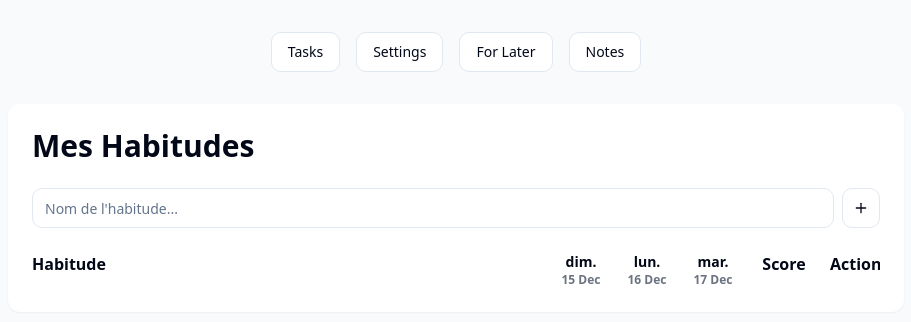
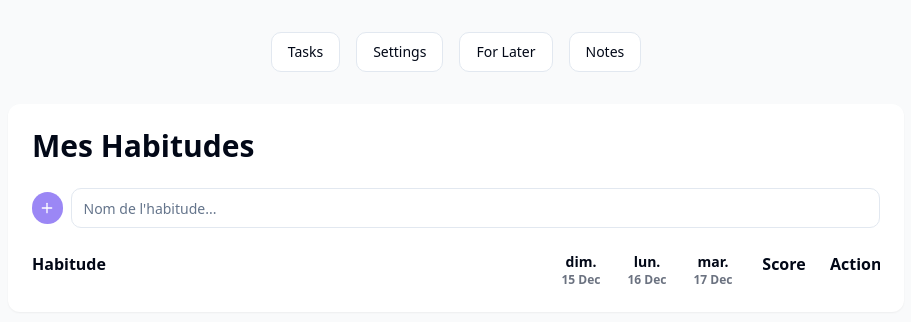
Before and after one commit to Marc444-creator/act, a React (Vite) app: page /habits in a window 1280 px wide. Shown: the top 322 px of the page, without its empty margins (184-1095 px from the left). Built offline with nearby package versions, Linux system fonts and the light colour scheme.

Commit message:
Update HabitForm button position
Rearranged the "+" button to appear before the free text field in the HabitForm component. Updated the button's style to match the appearance of the task form button, ensuring a consistent design across the application.
[skip gpt_engineer]

```diff
--- a/src/components/habits/HabitForm.tsx
+++ b/src/components/habits/HabitForm.tsx
@@ -25,15 +25,19 @@ export const HabitForm = () => {
 
   return (
     <form onSubmit={handleAddHabit} className="flex items-center space-x-2">
+      <Button
+        type="submit"
+        size="icon"
+        className="bg-[#9b87f5] hover:bg-[#8b77e5] text-white rounded-full h-8 w-8 flex items-center justify-center"
+      >
+        <Plus className="h-4 w-4" />
+      </Button>
       <Input
         value={newHabitName}
         onChange={(e) => setNewHabitName(e.target.value)}
         placeholder="Nom de l'habitude..."
         className="flex-grow"
       />
-      <Button type="submit" variant="outline" size="icon">
-        <Plus className="h-4 w-4" />
-      </Button>
     </form>
   );
 };
```
